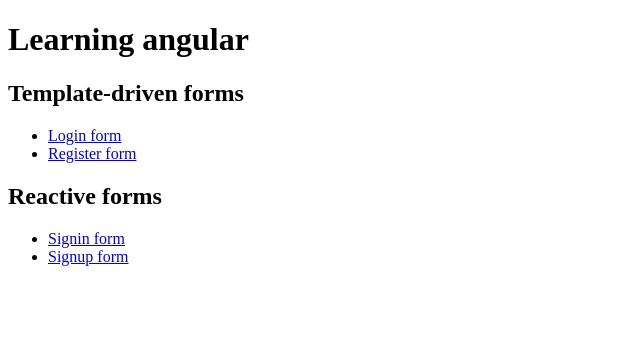
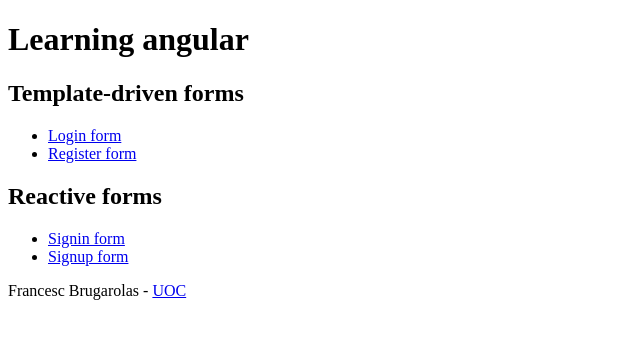
Before and after one commit to fcesc-code/fapac1, an Angular app: page / in a window 1280 px wide. Shown: the top 338 px of the page, without its empty margins (0-640 px from the left). Built offline with nearby package versions, Linux system fonts and the light colour scheme.

Commit message:
feature / add footer component

```diff
--- a/src/app/app.component.html
+++ b/src/app/app.component.html
@@ -1,3 +1,4 @@
 <h1>Learning angular</h1>
 <app-header></app-header>
 <router-outlet></router-outlet>
+<app-footer></app-footer>
--- a/src/app/app.module.ts
+++ b/src/app/app.module.ts
@@ -9,6 +9,7 @@
 import { SigninComponent } from './components/signin/signin.component';
 import { RegisterComponent } from './components/register/register.component';
 import { HeaderComponent } from './components/header/header.component';
+import { FooterComponent } from './components/footer/footer.component';
 
 @NgModule({
   declarations: [
@@ -17,7 +18,8 @@
     SignupComponent,
     SigninComponent,
     RegisterComponent,
-    HeaderComponent
+    HeaderComponent,
+    FooterComponent
   ],
   imports: [
     BrowserModule,
--- /dev/null
+++ b/src/app/components/footer/footer.component.html
@@ -0,0 +1,7 @@
+<footer>
+  <p>
+    <span>Francesc Brugarolas</span>
+    -
+    <a href="https://uoc.edu" title="Universitat Oberta de Catalunya">UOC</a>
+  </p>
+</footer>
--- /dev/null
+++ b/src/app/components/footer/footer.component.ts
@@ -0,0 +1,15 @@
+import { Component, OnInit } from '@angular/core';
+
+@Component({
+  selector: 'app-footer',
+  templateUrl: './footer.component.html',
+  styleUrls: ['./footer.component.sass']
+})
+export class FooterComponent implements OnInit {
+
+  constructor() { }
+
+  ngOnInit(): void {
+  }
+
+}
```
Also changed, not shown: src/app/components/footer/footer.component.sass (added), 1 other file (tests, documents, lock files or other folders).
